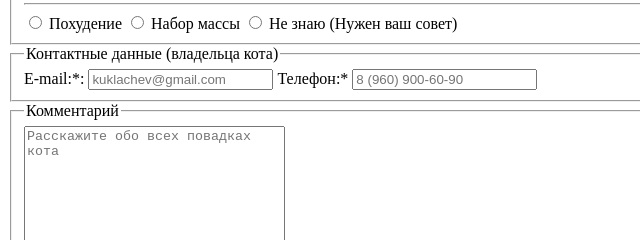
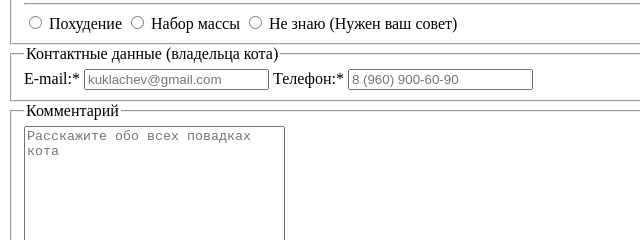
Before and after one commit to Vaitnol/1417205-cat-energy-19, a website: page source/form.html in a window 1280 px wide. Shown: the part 287-527 px from the top of the page, 0-640 px from the left. Drawn offline with Linux system fonts and the light colour scheme.

Commit message:
финальное исправльнение

```diff
--- a/source/form.html
+++ b/source/form.html
@@ -71,7 +71,7 @@
             (владельца кота)
           </legend>
           <label class="form__email" for="weight">
-            E-mail:*:
+            E-mail:*
             <input class="form__email--input" type="email" name="weight" placeholder="kuklachev@gmail.com" required>
           </label>
           <label class="form__phone" for="age">
```
